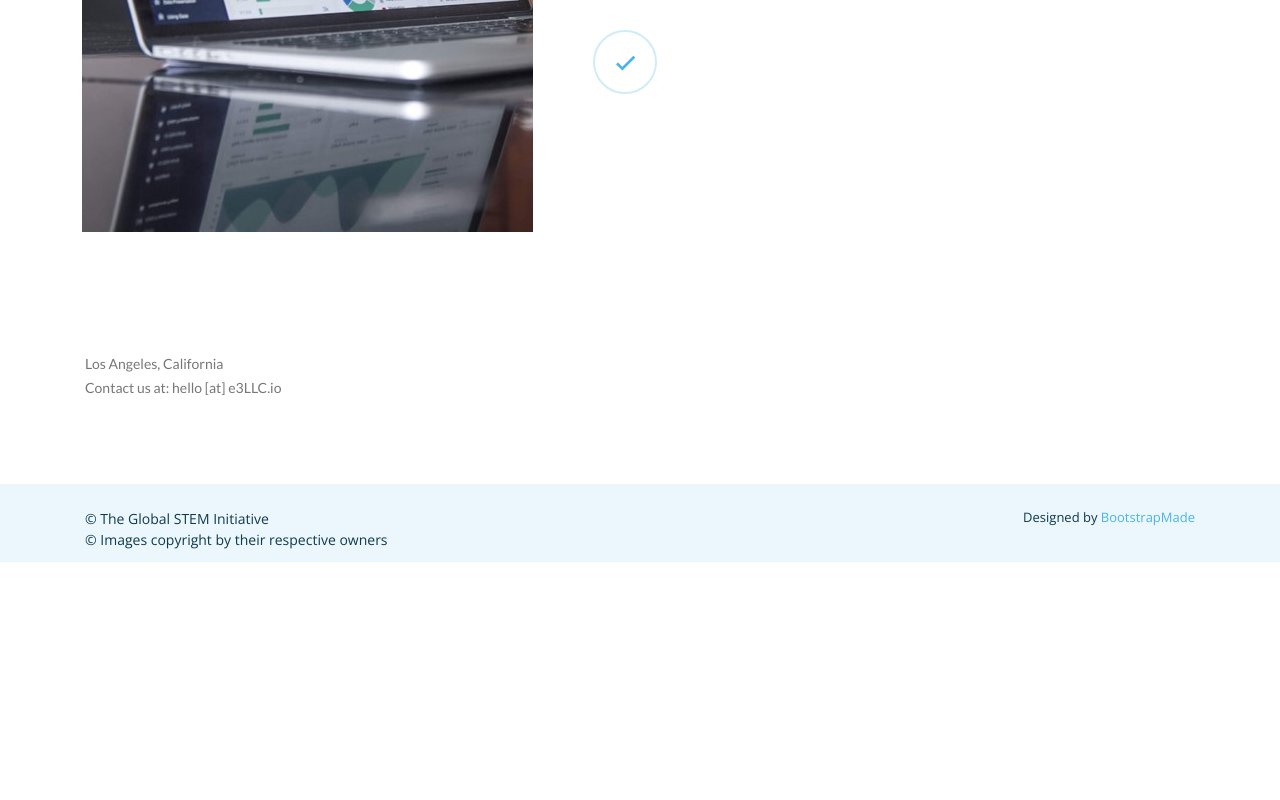
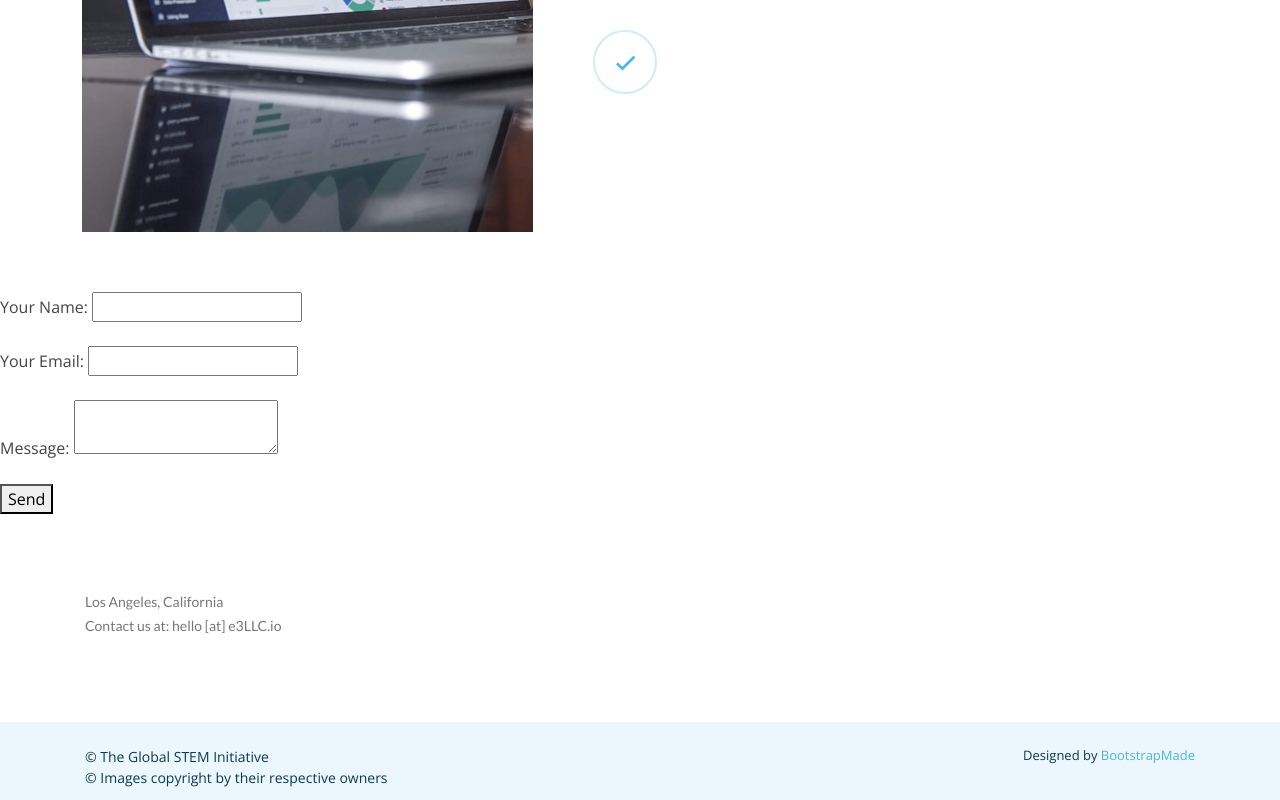
Before and after one commit to ekbrowns/scifutures, a plain HTML site: page index.html in a window 1280 px wide. Shown: the part 1008-1808 px from the top of the page. Before the commit the page ends 1570 px from the top, so only its background shows below. Drawn offline with nearby package versions, Linux system fonts and the light colour scheme; a script that the page names is missing.

Commit message:
Update index.html

```diff
--- a/index.html
+++ b/index.html
@@ -32,7 +32,7 @@
                 <nav class="nav-menu d-none d-lg-block">
                     <ul>
                         <li>
-                            <a href="#contact"><font color="#444444"><span style="font-size: 40px; font-weight: 500; text-transform: none; white-space: normal;">e3 LLC</span></font></a>
+                            <a href="#contact"><font color="#444444"><span style="font-size: 40px; font-weight: 500; text-transform: none; white-space: normal;">The Global STEM Initiative</span></font></a>
                         </li>
                     </ul>
                 </nav>
@@ -81,6 +81,23 @@
                     </div>
                 </div>
             </section>
+
+            <form name="contact" method="POST" data-netlify="true">
+  <p>
+    <label>Your Name: <input type="text" name="name" /></label>
+  </p>
+  <p>
+    <label>Your Email: <input type="email" name="email" /></label>
+  </p>
+
+  <p>
+    <label>Message: <textarea name="message"></textarea></label>
+  </p>
+  <p>
+    <button type="submit">Send</button>
+  </p>
+</form>
+
             <!-- End About Section -->
             <!-- ======= Counts Section ======= -->
             <!-- End Counts Section -->
```
